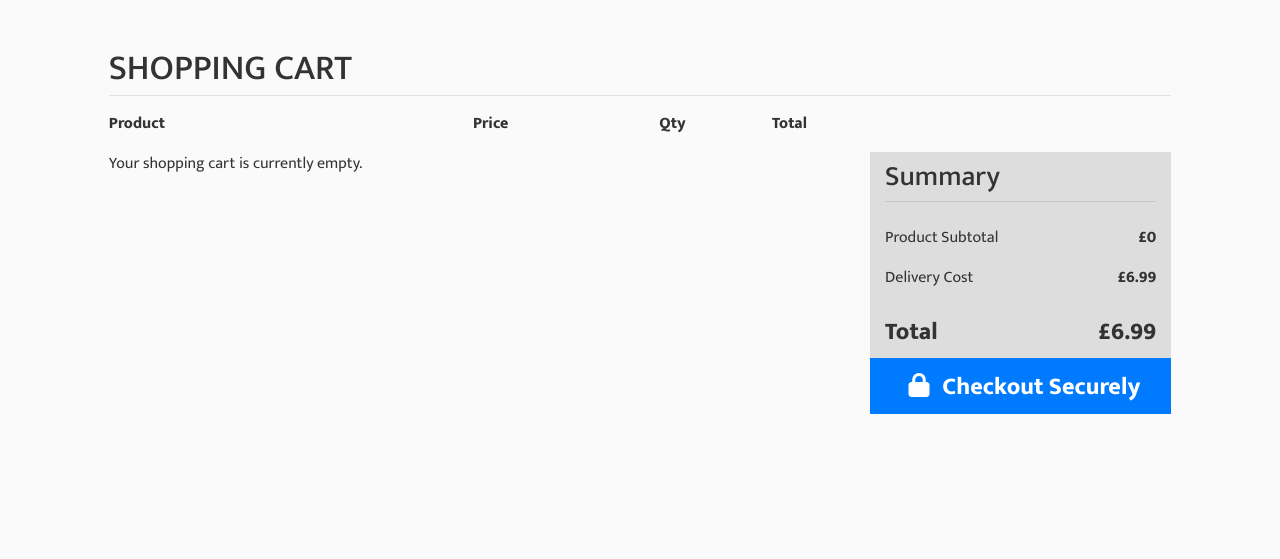
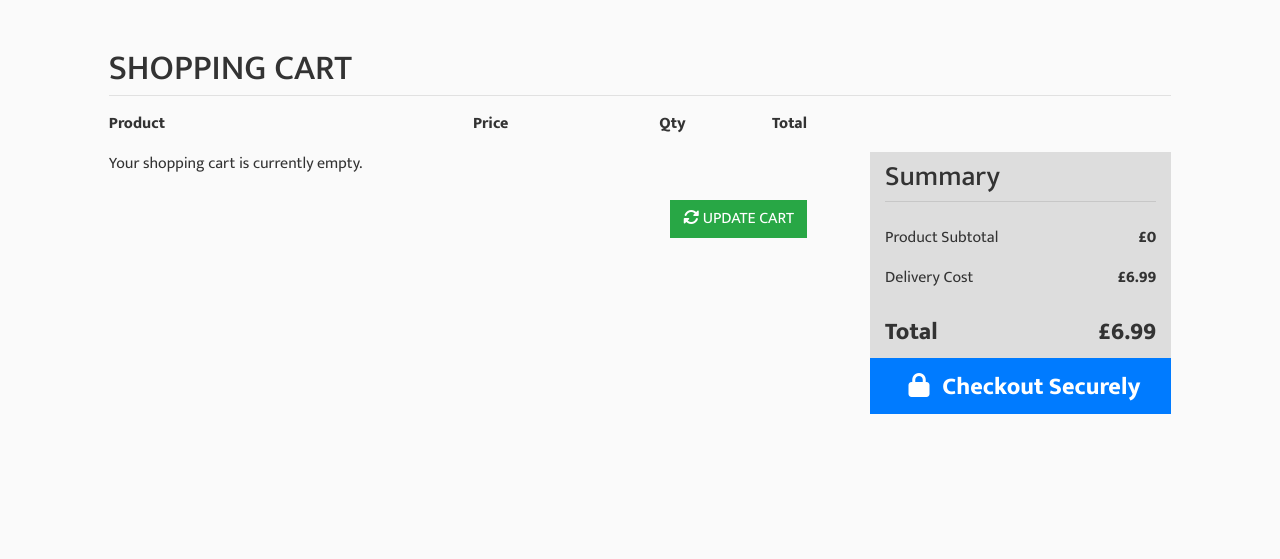
Before and after one commit to Code-Institute-Submissions/milestone-4-INVITATIONS, a Django app: page /cart/ in a window 1280 px wide. Shown: the part 124-683 px from the top of the page. Run offline with Django 3.2, Linux system fonts and the light colour scheme; some libraries are stand-ins or nearby versions.

Commit message:
Move update cart button to prevent repeat

```diff
--- a/cart/templates/cart/cart.html
+++ b/cart/templates/cart/cart.html
@@ -98,15 +98,6 @@
                             </div>
                         </div>
                         <hr>
-                        <!-- Update shopping cart -->
-                        <div class="row">
-                            <div class="col-12">
-                                <button class="btn btn-success rounded-0 float-right" id="btn-update-cart" type="button">
-                                    <i class="fas fa-sync-alt"></i>
-                                    <span>UPDATE CART</span>
-                                </button>
-                            </div>
-                        </div>
                     {% empty %}
                         <div class="row">
                             <div class="col-12 col-sm-6 mb-2">
@@ -114,6 +105,16 @@
                             </div>
                         </div>
                     {% endfor %}
+                    <!-- Update shopping cart -->
+                    <div class="row">
+                        <div class="col-12">
+                            <button class="btn btn-success rounded-0 float-right" id="btn-update-cart" type="button">
+                                <i class="fas fa-sync-alt"></i>
+                                <span>UPDATE CART</span>
+                            </button>
+                        </div>
+                    </div>
+
                 </form>
             </div>
 
```
